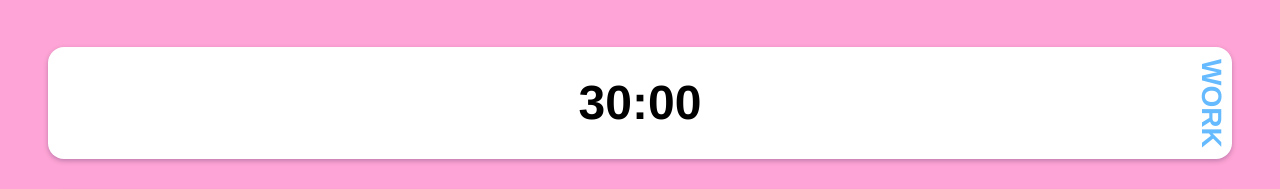
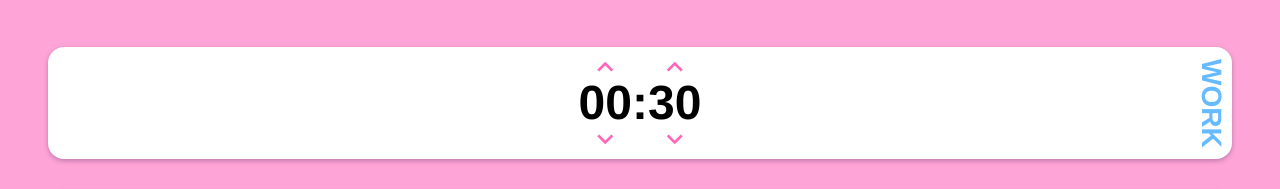
Before and after one commit to anoukvanbogaert/pomodorose, a Vue app in the folder one-day-challenge/: page / in a window 1280 px wide. Shown: the part 344-533 px from the top of the page. Built offline with nearby package versions, Linux system fonts and the light colour scheme.

Commit message:
added arrows around timers

```diff
--- a/one-day-challenge/package.json
+++ b/one-day-challenge/package.json
@@ -8,6 +8,7 @@
     "lint": "vue-cli-service lint"
   },
   "dependencies": {
+    "@mdi/font": "^7.4.47",
     "core-js": "^3.8.3",
     "vue": "^3.2.13",
     "vuetify": "^3.6.8"
--- a/one-day-challenge/src/components/HomePageTimers.vue
+++ b/one-day-challenge/src/components/HomePageTimers.vue
@@ -3,7 +3,25 @@
         <div class="timer work-timer">
             <div class="side-div" />
             <div class="timer-box">
-                <div class="timer-value">30:00</div>
+                <div class="hours-box">
+                    <div class="arrow-box">
+                        <v-icon color="primary" icon="mdi-chevron-up" size="x-large"></v-icon>
+                    </div>
+                    <div class="timer-value">00</div>
+                    <div class="arrow-box">
+                        <v-icon color="primary" icon="mdi-chevron-down" size="x-large"></v-icon>
+                    </div>
+                </div>
+                <div class="timer-value">:</div>
+                <div class="minutes-box">
+                    <div class="arrow-box">
+                        <v-icon color="primary" icon="mdi-chevron-up" size="x-large"></v-icon>
+                    </div>
+                    <div class="timer-value">30</div>
+                    <div class="arrow-box">
+                        <v-icon color="primary" icon="mdi-chevron-down" size="x-large"></v-icon>
+                    </div>
+                </div>
             </div>
             <div class="timer-label work-label side-div">WORK</div>
         </div>
@@ -19,4 +37,14 @@ export default {
     name: 'HomePageTimers',
 };
 </script>
-<style scoped></style>
+<style scoped>
+.timer-box {
+    display: flex;
+    align-items: center;
+}
+
+.arrow-box {
+    margin-top: -1rem;
+    margin-bottom: -1rem;
+}
+</style>
--- a/one-day-challenge/src/main.js
+++ b/one-day-challenge/src/main.js
@@ -2,6 +2,7 @@ import { createApp } from 'vue';
 import App from './App.vue';
 import vuetify from './plugins/vuetify';
 import 'vuetify/styles';
+import '@mdi/font/css/materialdesignicons.css';
 
 const app = createApp(App);
 
```
Also changed, not shown: 1 other file (tests, documents, lock files or other folders).
